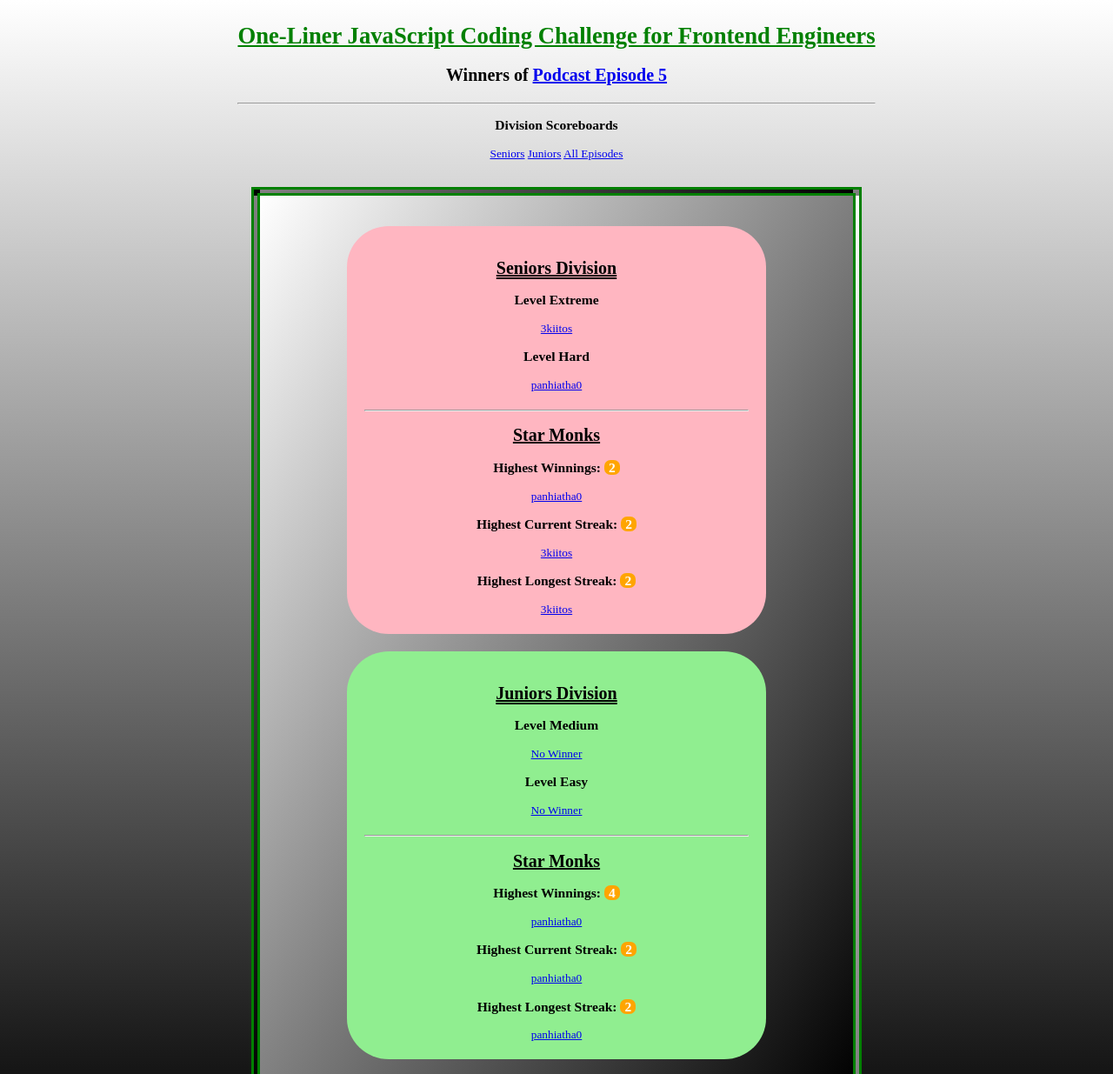
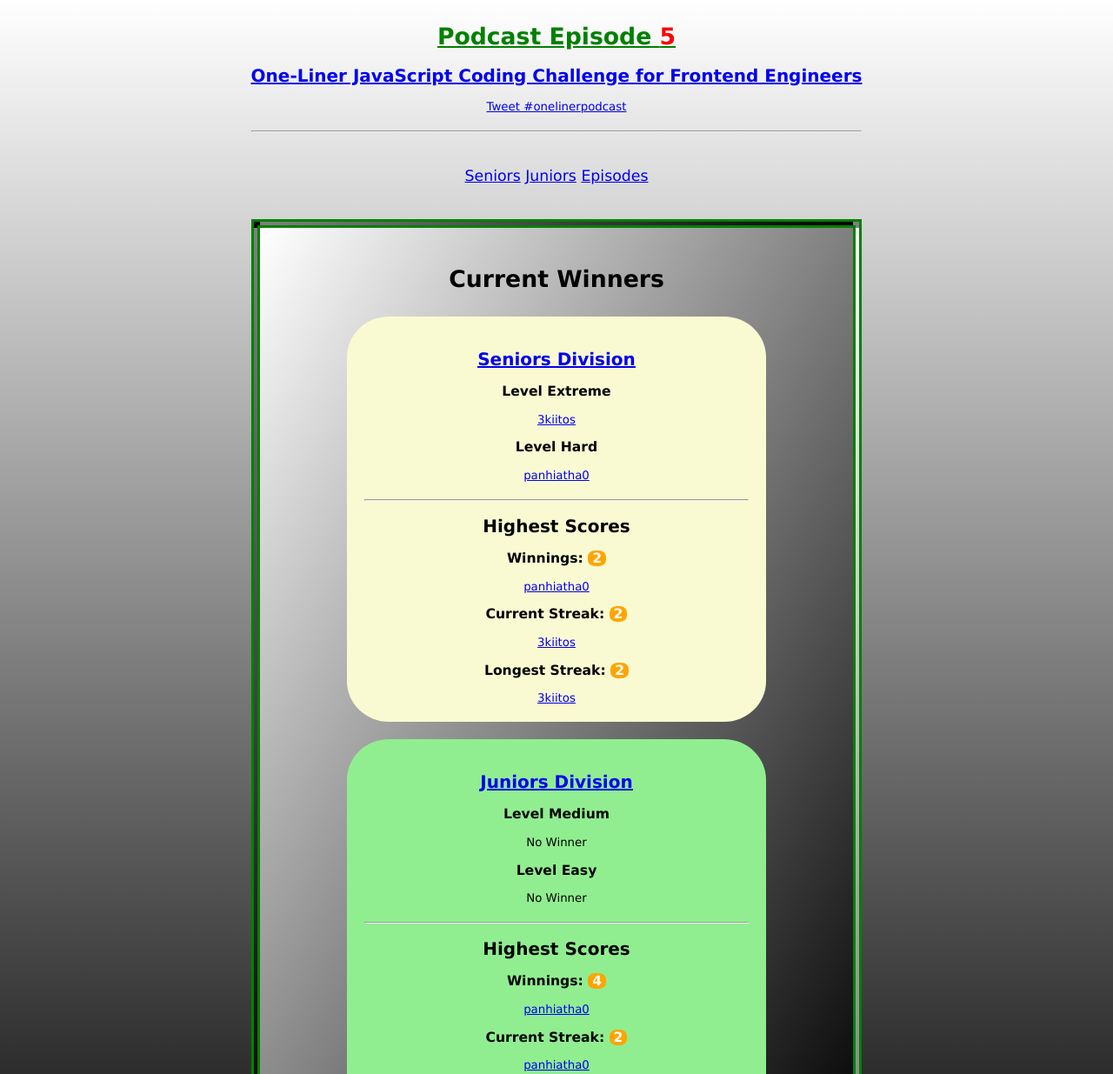
Before and after one commit to SiliconWat/podcast.siliconwat.com, a plain HTML site: page index.html in a window 1280 px wide. Shown: the top 1235 px of the page at 87% size. Drawn offline with Linux system fonts and the light colour scheme.

Commit message:
version 4

```diff
--- a/data.mjs
+++ b/data.mjs
@@ -13,7 +13,8 @@ export const EpisodeWinners = [
         extreme: {
             username: "3kiitos",
             profile: "https://twitter.com/3iitos"
-        }
+        },
+        podcast: "https://medium.com/siliconwat/podcast-episode-5-validate-password-input-for-a-digit-e56819ca66e"
     },
     // Episode 4
     {
@@ -28,14 +29,16 @@ export const EpisodeWinners = [
         hard: {
             username: "3kiitos",
             profile: "https://twitter.com/3iitos"
-        }
+        },
+        podcast: "https://medium.com/@thonly/podcast-episode-4-validate-password-length-f70286659604"
     },
     // Episode 3
     {
         hard: {
             username: "panhiatha0",
             profile: "https://twitter.com/panhiatha0"
-        }
+        },
+        podcast: "https://medium.com/siliconwat/podcast-episode-3-add-hover-effect-to-dom-element-408df9b695d"
     },
     // Episode 2
     {
@@ -46,7 +49,8 @@ export const EpisodeWinners = [
         easy: {
             username: "panhiatha0",
             profile: "https://twitter.com/panhiatha0",
-        }
+        },
+        podcast: "https://medium.com/siliconwat/podcast-episode-2-update-dom-element-content-f086f895d449"
     },
     // Episode 1
     {
@@ -57,6 +61,7 @@ export const EpisodeWinners = [
         easy: {
             username: "panhiatha0",
             profile: "https://twitter.com/panhiatha0",
-        }
+        },
+        podcast: "https://medium.com/siliconwat/podcast-episode-1-style-a-dom-element-1afec863dbe9"
     }
 ]
--- a/index.css
+++ b/index.css
@@ -1,4 +1,5 @@
 html {
+    font-family: 'Lucida Sans', 'Lucida Sans Regular', 'Lucida Grande', 'Lucida Sans Unicode', Geneva, Verdana, sans-serif;
     font-size: 10pt;
 }
 
@@ -32,15 +33,21 @@ footer {
     text-align: center;
 }
 
-main section:first-child {
-    background-color: lightpink;
+header section {
+    display: flex;
+    align-items: center;
+    justify-content: center;
+}
+
+main section:nth-of-type(1) {
+    background-color: lightgoldenrodyellow;
     width: 70%;
     margin: 10px;
     padding: 20px;
     border-radius: 10%;
 }
 
-main section:last-child {
+main section:nth-of-type(2) {
     background-color: lightgreen;
     width: 70%;
     margin: 10px;
@@ -52,23 +59,29 @@ h1 a:link, h1 a:visited {
     color: green;
 }
 
+nav {
+    font-size: 1.3em;
+    margin-top: 40px;
+    margin-bottom: 10px;
+}
+
 footer a:link, footer a:visited {
     color: white;
 }
 
 section h2:nth-of-type(1) {
-    text-decoration: underline double;
+    text-decoration: underline;
 }
 
 section h2:nth-of-type(2) {
-    text-decoration: underline;
+
 }
 
 hr {
     margin-top: 20px;
 }
 
-span {
+h3 span {
     background-color: orange;
     color: white;
     padding: 0 5px;
--- a/index.html
+++ b/index.html
@@ -5,6 +5,7 @@
         <link rel="icon" href="logo.png">
         <link rel="stylesheet" href="index.css">
         <script src="index.js" type="module" defer></script>
+        <script async defer crossorigin="anonymous" src="https://connect.facebook.net/en_US/sdk.js#xfbml=1&version=v12.0" nonce="U1SJGuoU"></script>
 
         <!-- Global site tag (gtag.js) - Google Analytics -->
 <script async src="https://www.googletagmanager.com/gtag/js?id=G-7B51M16P7H"></script>
@@ -19,49 +20,55 @@
     </head>
     <body>
         <header>
-            <h1><a href="https://medium.com/siliconwat/one-liner-coding-challenge-podcast-94c2ba226bbb">One-Liner JavaScript Coding Challenge for Frontend Engineers</a></h1>
-            <h2>Winners of <a href="https://medium.com/siliconwat/podcast-episode-5-validate-password-input-for-a-digit-e56819ca66e">Podcast Episode 5</a></h2>
+            <h1><a id="podcast">Podcast Episode <span id="episode"></span></a></h1>
+            <h2><a href="https://anchor.fm/siliconwat/">One-Liner JavaScript Coding Challenge for Frontend Engineers</a></h2>
+            <section>
+                <a href="https://twitter.com/intent/tweet?button_hashtag=onelinerpodcast&ref_src=twsrc%5Etfw" class="twitter-hashtag-button" data-size="large" data-text="@thonly #onelinerpodcast " data-url="https://scoreboard.siliconwat.com" data-related="thonly,siliconwat" data-show-count="false">Tweet #onelinerpodcast</a><script async src="https://platform.twitter.com/widgets.js" charset="utf-8"></script>
+                <div id="fb-root"></div>
+                <div class="fb-like" data-href="https://www.facebook.com/siliconwat" data-width="" data-layout="button_count" data-action="like" data-size="large" data-share="true"></div>
+            </section>
             <hr />
-            <h3>Division Scoreboards</h3>
             <nav>
                 <a href="scoreboards/seniors/division.html">Seniors</a>
                 <a href="scoreboards/juniors/division.html">Juniors</a>
-                <a href="scoreboards/episodes/scoreboard.html">All Episodes</a>
+                <a href="scoreboards/episodes/scoreboard.html">Episodes</a>
             </nav>
         </header>
         <main>
+            <h1>Current Winners</h1>
             <section>
-                <h2>Seniors Division</h2>
+                <h2><a href="scoreboards/seniors/division.html">Seniors Division</a></h2>
                 <h3>Level Extreme</h3>
                 <a id="extreme"></a>
                 <h3>Level Hard</h3>
                 <a id="hard"></a>
                 <hr />
-                <h2>Star Monks</h2>
-                <h3>Highest Winnings: <span id="topseniorwinnings"></span></h3>
+                <h2>Highest Scores</h2>
+                <h3>Winnings: <span id="topseniorwinnings"></span></h3>
                 <a id="seniorwinnings"></a>
-                <h3>Highest Current Streak: <span id="topseniorcurrentstreak"></span></h3>
+                <h3>Current Streak: <span id="topseniorcurrentstreak"></span></h3>
                 <a id="seniorcurrentstreak"></a>
-                <h3>Highest Longest Streak: <span id="topseniorlongeststreak"></span></h3>
+                <h3>Longest Streak: <span id="topseniorlongeststreak"></span></h3>
                 <a id="seniorlongeststreak"></a>
             </section>
             <section>
-                <h2>Juniors Division</h2>
+                <h2><a href="scoreboards/juniors/division.html">Juniors Division</a></h2>
                 <h3>Level Medium</h3>
                 <a id="medium"></a>
                 <h3>Level Easy</h3>
                 <a id="easy"></a>
                 <hr />
-                <h2>Star Monks</h2>
-                <h3>Highest Winnings: <span id="topjuniorwinnings"></span></h3>
+                <h2>Highest Scores</h2>
+                <h3>Winnings: <span id="topjuniorwinnings"></span></h3>
                 <a id="juniorwinnings"></a>
-                <h3>Highest Current Streak: <span id="topjuniorcurrentstreak"></span></h3>
+                <h3>Current Streak: <span id="topjuniorcurrentstreak"></span></h3>
                 <a id="juniorcurrentstreak"></a>
-                <h3>Highest Longest Streak: <span id="topjuniorlongeststreak"></span></h3>
+                <h3>Longest Streak: <span id="topjuniorlongeststreak"></span></h3>
                 <a id="juniorlongeststreak"></a>
             </section>
         </main>
         <footer>
+            <a class="twitter-timeline" data-theme="light" data-height="600" href="https://twitter.com/siliconwat?ref_src=twsrc%5Etfw">Tweets by siliconwat</a> <script async src="https://platform.twitter.com/widgets.js" charset="utf-8"></script>
             <nav>
                 <a href="https://youtube.com/playlist?list=PL9G55V1b65xDnDUX9eL2-PtVbiOca2Kht">YouTube</a>
                 <a href="https://podcasts.apple.com/us/podcast/one-liner-javascript-coding-challenge-for-frontend/id1581470094">Apple</a>
@@ -70,10 +77,6 @@
                 <a href="https://medium.com/siliconwat/one-liner-podcast/home">Medium</a>
                 <a href="https://codepen.io/collection/RzNjdN">Codepen</a>
             </nav>
-            <nav>
-                <a href="https://twitter.com/siliconwat">Twitter</a>
-                <a href="https://www.facebook.com/siliconwat/">Facebook</a>
-            </nav>
             <small><a href="https://siliconwat.com">Silicon Wat LLC</a> &copy; 2021</small>
         </footer>
     </body>
--- a/index.js
+++ b/index.js
@@ -3,17 +3,21 @@ import { top } from "/scoreboards/stats.mjs"
 
 const NA = "No Winner"
 
+podcast.href = EpisodeWinners[0].podcast
+episode.textContent = EpisodeWinners.length
+episode.style.color = "red"
+
 extreme.textContent = EpisodeWinners[0].extreme ? EpisodeWinners[0].extreme.username : NA
-extreme.href = EpisodeWinners[0].extreme ? EpisodeWinners[0].extreme.profile : "#"
+if (EpisodeWinners[0].extreme) extreme.href = EpisodeWinners[0].extreme.profile
 
 hard.textContent = EpisodeWinners[0].hard ? EpisodeWinners[0].hard.username : NA
-hard.href = EpisodeWinners[0].hard ? EpisodeWinners[0].hard.profile : "#"
+if (EpisodeWinners[0].hard) hard.href = EpisodeWinners[0].hard.profile
 
 medium.textContent = EpisodeWinners[0].medium ? EpisodeWinners[0].medium.username : NA
-medium.href = EpisodeWinners[0].medium ? EpisodeWinners[0].medium.profile : "#"
+if (EpisodeWinners[0].medium) medium.href = EpisodeWinners[0].medium.profile
 
 easy.textContent = EpisodeWinners[0].easy ? EpisodeWinners[0].easy.username : NA
-easy.href = EpisodeWinners[0].easy ? EpisodeWinners[0].easy.profile : "#"
+if (EpisodeWinners[0].easy) easy.href = EpisodeWinners[0].easy.profile
 
 // stats
 
--- a/scoreboards/episodes/scoreboard.css
+++ b/scoreboards/episodes/scoreboard.css
@@ -1,4 +1,5 @@
 html {
+    font-family: 'Lucida Sans', 'Lucida Sans Regular', 'Lucida Grande', 'Lucida Sans Unicode', Geneva, Verdana, sans-serif;
     font-size: 10pt;
 }
 
@@ -18,7 +19,7 @@ main {
     align-items: center;
     justify-content: center;
     border: 10px double green;
-    width: 55%;
+    width: 70%;
     padding: 25px;
     margin: 30px;
     background-image: linear-gradient(to top left, black, white);
@@ -35,13 +36,28 @@ h1 {
     text-decoration: underline;
 }
 
+h2 {
+    text-transform: uppercase;
+}
+
+nav {
+    font-size: 1.3em;
+    margin-top: 40px;
+    margin-bottom: 10px;
+}
+
 footer a:link, footer a:visited {
     color: white;
 }
 
 table {
+    font-size: 9pt;
     border-collapse: collapse;
     width: 100%;
+}
+
+th {
+    padding: 10px;
 }
 
 col:nth-of-type(2) {
@@ -49,7 +65,7 @@ col:nth-of-type(2) {
 }
 
 col:nth-of-type(3) {
-    background-color: lightpink;
+    background-color: lightgoldenrodyellow;
 }
 
 thead tr:first-child {
@@ -65,7 +81,7 @@ thead tr:last-child {
 }
 
 tbody tr:nth-of-type(2n+1) {
-    background-color: rgba(255, 255, 153, 50%);
+    background-color: rgba(255, 153, 255, 50%);
 }
 
 tbody tr:nth-of-type(2n) {
@@ -86,6 +102,6 @@ td {
     }
 
     table {
-        font-size: 7pt;
+        font-size: 6pt;
     }
 }
--- a/scoreboards/episodes/scoreboard.js
+++ b/scoreboards/episodes/scoreboard.js
@@ -6,8 +6,12 @@ const tbody = document.querySelector("tbody")
 EpisodeWinners.forEach((episodeWinners, episodeNumber) => {
 
     const tr = document.createElement("tr")
+
     const td = document.createElement("td")
-    td.textContent = EpisodeWinners.length - episodeNumber
+    const a = document.createElement("a")
+    a.textContent = EpisodeWinners.length - episodeNumber
+    a.href = episodeWinners.podcast
+    td.append(a)
     tr.appendChild(td)
 
     levels.forEach(level => {
--- a/scoreboards/juniors/division.css
+++ b/scoreboards/juniors/division.css
@@ -1,4 +1,5 @@
 html {
+    font-family: 'Lucida Sans', 'Lucida Sans Regular', 'Lucida Grande', 'Lucida Sans Unicode', Geneva, Verdana, sans-serif;
     font-size: 10pt;
 }
 
@@ -18,7 +19,7 @@ main {
     align-items: center;
     justify-content: center;
     border: 10px double green;
-    width: 60%;
+    width: 70%;
     padding: 25px;
     margin: 30px;
     background-image: linear-gradient(to top left, black, white);
@@ -35,11 +36,22 @@ h1 {
     text-decoration: underline;
 }
 
+h2 {
+    text-transform: uppercase;
+}
+
+nav {
+    font-size: 1.3em;
+    margin-top: 40px;
+    margin-bottom: 10px;
+}
+
 footer a:link, footer a:visited {
     color: white;
 }
 
 table {
+    font-size: 9pt;
     border-collapse: collapse;
     width: 100%;
 }
@@ -47,14 +59,15 @@ table {
 th {
     cursor: pointer;
     text-decoration: underline;
+    padding: 10px;
 }
 
 tbody tr:nth-of-type(2n+1) {
-    background-color: rgba(255, 255, 153, 50%);
+    background-color: rgba(255, 153, 255, 100%);
 }
 
 tbody tr:nth-of-type(2n) {
-    background-color: rgba(153, 255, 255, 50%);
+    background-color: rgba(153, 255, 255, 100%);
 }
 
 td {
@@ -71,6 +84,6 @@ td {
     }
 
     table {
-        font-size: 9pt;
+        font-size: 7pt;
     }
 }
--- a/scoreboards/seniors/division.css
+++ b/scoreboards/seniors/division.css
@@ -1,4 +1,5 @@
 html {
+    font-family: 'Lucida Sans', 'Lucida Sans Regular', 'Lucida Grande', 'Lucida Sans Unicode', Geneva, Verdana, sans-serif;
     font-size: 10pt;
 }
 
@@ -18,7 +19,7 @@ main {
     align-items: center;
     justify-content: center;
     border: 10px double green;
-    width: 60%;
+    width: 70%;
     padding: 25px;
     margin: 30px;
     background-image: linear-gradient(to top left, black, white);
@@ -35,11 +36,22 @@ h1 {
     text-decoration: underline;
 }
 
+h2 {
+    text-transform: uppercase;
+}
+
+nav {
+    font-size: 1.3em;
+    margin-top: 40px;
+    margin-bottom: 10px;
+}
+
 footer a:link, footer a:visited {
     color: white;
 }
 
 table {
+    font-size: 9pt;
     border-collapse: collapse;
     width: 100%;
 }
@@ -47,14 +59,15 @@ table {
 th {
     cursor: pointer;
     text-decoration: underline;
+    padding: 10px;
 }
 
 tbody tr:nth-of-type(2n+1) {
-    background-color: rgba(255, 255, 153, 50%);
+    background-color: rgba(255, 153, 255, 100%);
 }
 
 tbody tr:nth-of-type(2n) {
-    background-color: rgba(153, 255, 255, 50%);
+    background-color: rgba(153, 255, 255, 100%);
 }
 
 td {
@@ -71,6 +84,6 @@ td {
     }
 
     table {
-        font-size: 9pt;
+        font-size: 7pt;
     }
 }
```
Also changed, not shown: scoreboards/episodes/scoreboard.html (+0 -4 lines), scoreboards/juniors/division.html (+1 -5 lines), scoreboards/seniors/division.html (+1 -5 lines).
